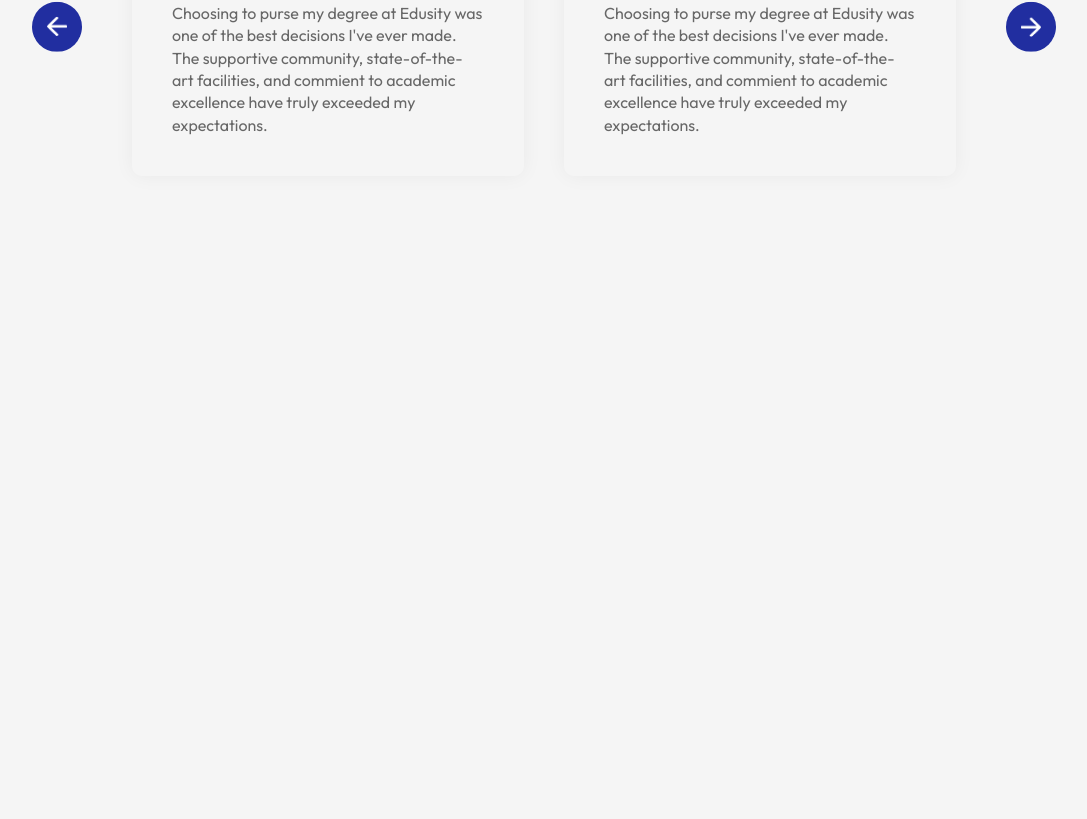
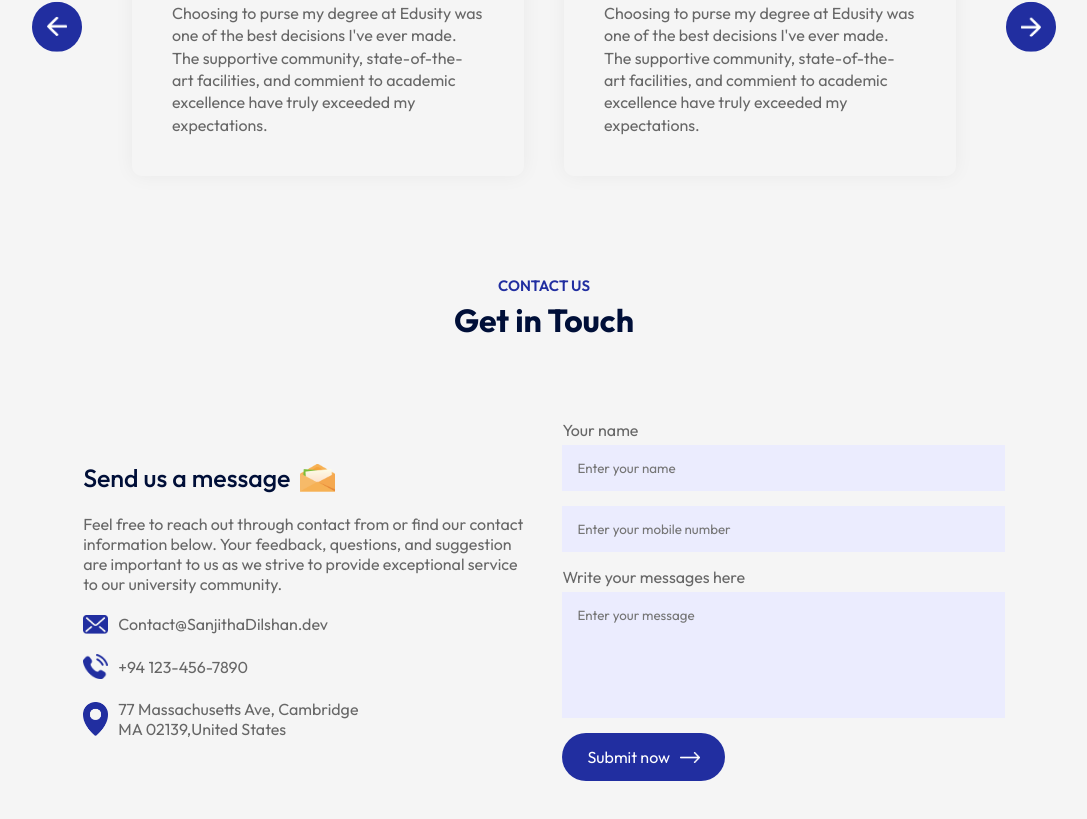
Before and after one commit to SanjithaDilshan/edusity, a React (Vite) app: page / in a window 1280 px wide. Shown: the part 2764-3583 px from the top of the page, without its empty margins (96-1183 px from the left). Before the commit the page ends 3040 px from the top, so only its background shows below. Built offline with nearby package versions, Linux system fonts and the light colour scheme.

Commit message:
Contact section completed using web3forms for get access_key.

```diff
--- a/src/App.jsx
+++ b/src/App.jsx
@@ -6,6 +6,7 @@ import Title from "./Components/Title/Title";
 import About from "./Components/About/About";
 import Campus from "./Components/Campus/Campus";
 import Testimonials from "./Components/Testimonials/Testimonials";
+import Contact from "./Components/Contact/Contact";
 
 const App = () => {
   return (
@@ -20,6 +21,8 @@ const App = () => {
         <Campus />
         <Title subTitle="TESTIMONIALS" title="What Student Says" />
         <Testimonials />
+        <Title subTitle="Contact Us" title="Get in Touch" />
+        <Contact />
       </div>
     </div>
   );
--- /dev/null
+++ b/src/Components/Contact/Contact.css
@@ -0,0 +1,52 @@
+.contact {
+  margin: 80px auto;
+  max-width: 90%;
+  display: flex;
+  align-items: center;
+  justify-content: space-between;
+}
+.contact-col {
+  flex-basis: 48%;
+  color: #676767;
+}
+.contact-col h3 {
+  color: #000f38;
+  font-weight: 500;
+  font-size: 25px;
+  display: flex;
+  align-items: center;
+  margin-bottom: 20px;
+}
+.contact-col h3 img {
+  width: 35px;
+  margin-left: 10px;
+}
+.contact-col p {
+  max-width: 450px;
+  list-style: 0.3;
+}
+.contact-col ul li {
+  display: flex;
+  align-items: center;
+  margin: 20px 0;
+}
+.contact-col ul li img {
+  width: 25px;
+  margin-right: 10px;
+}
+.contact form input,
+.contact form textarea {
+  display: block;
+  width: 100%;
+  background: #ebecfe;
+  padding: 15px;
+  border: 0;
+  outline: 0;
+  margin-bottom: 15px;
+  margin-top: 5px;
+  resize: none;
+}
+.contact-col span {
+  display: block;
+  margin: 20px 0;
+}
--- /dev/null
+++ b/src/Components/Contact/Contact.jsx
@@ -0,0 +1,96 @@
+import React from "react";
+import "./Contact.css";
+import msg_icon from "../../assets/msg-icon.png";
+import mail_icon from "../../assets/mail-icon.png";
+import phone_icon from "../../assets/phone-icon.png";
+import location_icon from "../../assets/location-icon.png";
+import white_arrow from "../../assets/white-arrow.png";
+
+const Contact = () => {
+  const [result, setResult] = React.useState("");
+
+  const onSubmit = async (event) => {
+    event.preventDefault();
+    setResult("Sending....");
+    const formData = new FormData(event.target);
+
+    formData.append("access_key", "ba137ca3-fe13-429a-af8c-1e577247ae21");
+
+    const response = await fetch("https://api.web3forms.com/submit", {
+      method: "POST",
+      body: formData,
+    });
+
+    const data = await response.json();
+
+    if (data.success) {
+      setResult("Form Submitted Successfully");
+      event.target.reset();
+    } else {
+      console.log("Error", data);
+      setResult(data.message);
+    }
+  };
+
+  return (
+    <div className="contact">
+      <div className="contact-col">
+        <h3>
+          Send us a message <img src={msg_icon} alt="" />
+        </h3>
+        <p>
+          Feel free to reach out through contact from or find our contact
+          information below. Your feedback, questions, and suggestion are
+          important to us as we strive to provide exceptional service to our
+          university community.
+        </p>
+        <ul>
+          <li>
+            <img src={mail_icon} alt="" />
+            Contact@SanjithaDilshan.dev
+          </li>
+          <li>
+            <img src={phone_icon} alt="" />
+            +94 123-456-7890
+          </li>
+          <li>
+            <img src={location_icon} alt="" />
+            77 Massachusetts Ave, Cambridge
+            <br />
+            MA 02139,United States
+          </li>
+        </ul>
+      </div>
+      <div className="contact-col">
+        <form onSubmit={onSubmit}>
+          <label>Your name</label>
+          <input
+            type="text"
+            name="name"
+            placeholder="Enter your name "
+            required
+          />
+          <input
+            type="tel"
+            name="phone"
+            placeholder="Enter your mobile number"
+            required
+          />
+          <label>Write your messages here</label>
+          <textarea
+            name="message"
+            rows={6}
+            placeholder="Enter your message"
+            required
+          ></textarea>
+          <button type="submit" className="btn dark-btn">
+            Submit now <img src={white_arrow} alt="" />
+          </button>
+        </form>
+        <span>{result}</span>
+      </div>
+    </div>
+  );
+};
+
+export default Contact;
```
